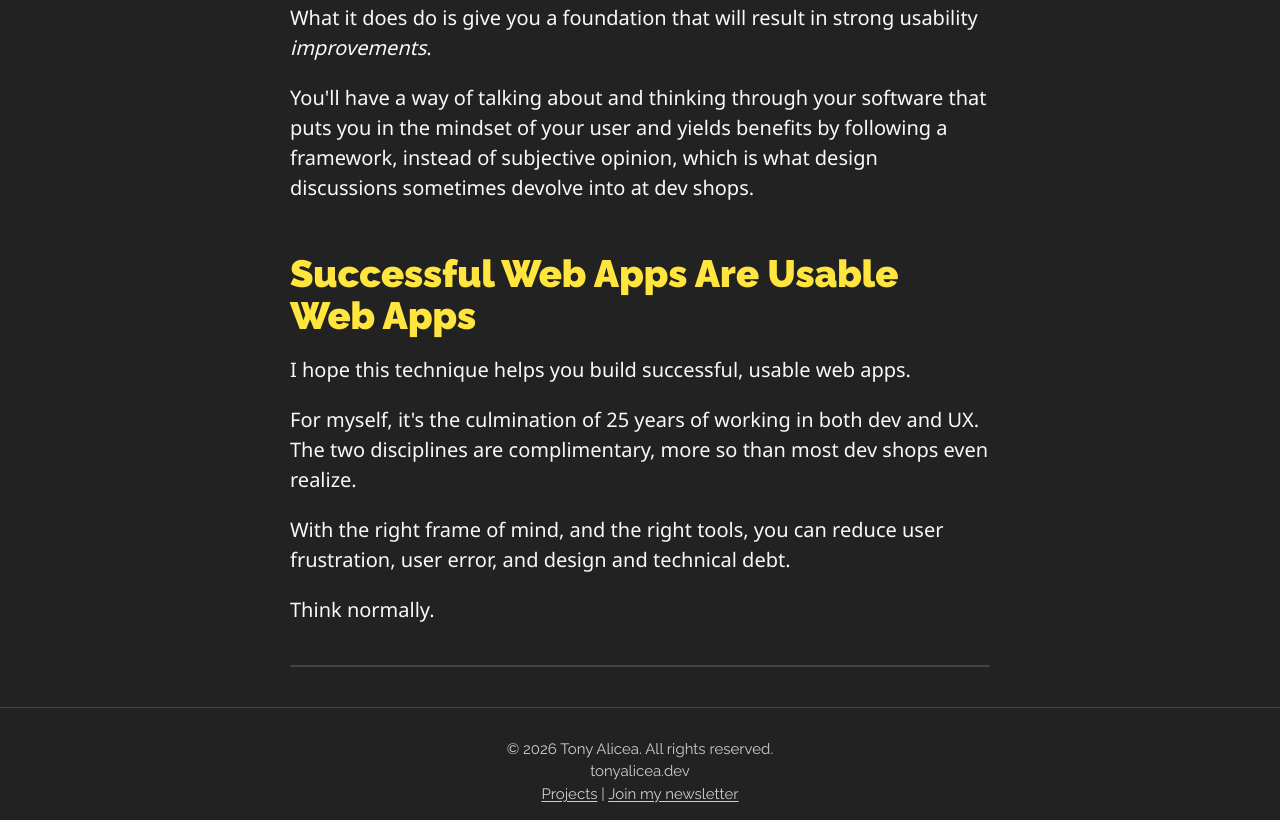
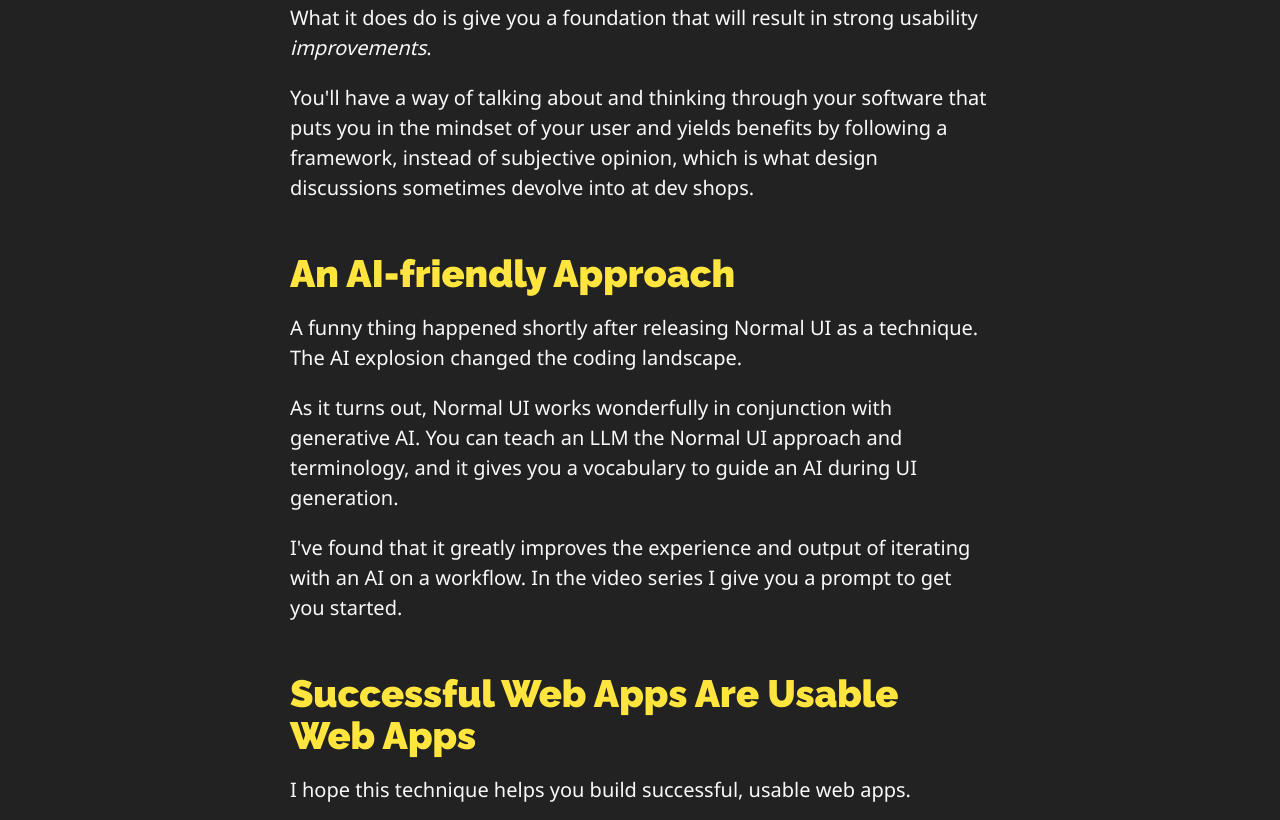
Before and after one commit to AnthonyPAlicea/anthonyalicea, an Eleventy site: page blog/normal-ui.md in a window 1280 px wide. Shown: the part 10934-11754 px from the top of the page. Built offline with nearby package versions, Linux system fonts and the light colour scheme; Eleventy itself is replaced by a stand-in of ours; files that its build step writes are made by us from their sources.

Commit message:
Normal UI AI update

```diff
--- a/blog/normal-ui.md
+++ b/blog/normal-ui.md
@@ -179,7 +179,7 @@ This becomes even more true with a framework like <a href="https://qwik.dev">Qwi
 
 Thinking in terms of normalized and denormalized workflows doesn't just improve usability, but gives a way for devs and designers to talk about performance, file structures, clarity, cognitive load, bundle size, and efficiency.
 
-## The Book
+## The Book and Video Series
 There's a lot more to share, but I hope you found this introduction to Normal UI useful.
 
 I've considered writing a book on this subject for years. I have an old blog post from 2014 where I started, but never posted it.
@@ -198,13 +198,19 @@ The book is a fast read, so you can start implementing Normal UI right away.
 
 You can download the first 4 chapters free <a href="https://tonyalicea.dev/normalui/NormalUI_SampleChapters.pdf">here</a>.
 
-
 ## Easier-to-use vs. Easy-to-use
 Normal UI is about making your web apps *easier* to use. It doesn't replace usability and user experience expertise. It certainly doesn't replace usability testing and other forms of user research.
 
 What it does do is give you a foundation that will result in strong usability *improvements*.
 
 You'll have a way of talking about and thinking through your software that puts you in the mindset of your user and yields benefits by following a framework, instead of subjective opinion, which is what design discussions sometimes devolve into at dev shops.
+
+## An AI-friendly Approach
+A funny thing happened shortly after releasing Normal UI as a technique. The AI explosion changed the coding landscape.
+
+As it turns out, Normal UI works wonderfully in conjunction with generative AI. You can teach an LLM the Normal UI approach and terminology, and it gives you a vocabulary to guide an AI during UI generation.
+
+I've found that it greatly improves the experience and output of iterating with an AI on a workflow. In the video series I give you a prompt to get you started.
 
 ## Successful Web Apps Are Usable Web Apps
 I hope this technique helps you build successful, usable web apps.
```
